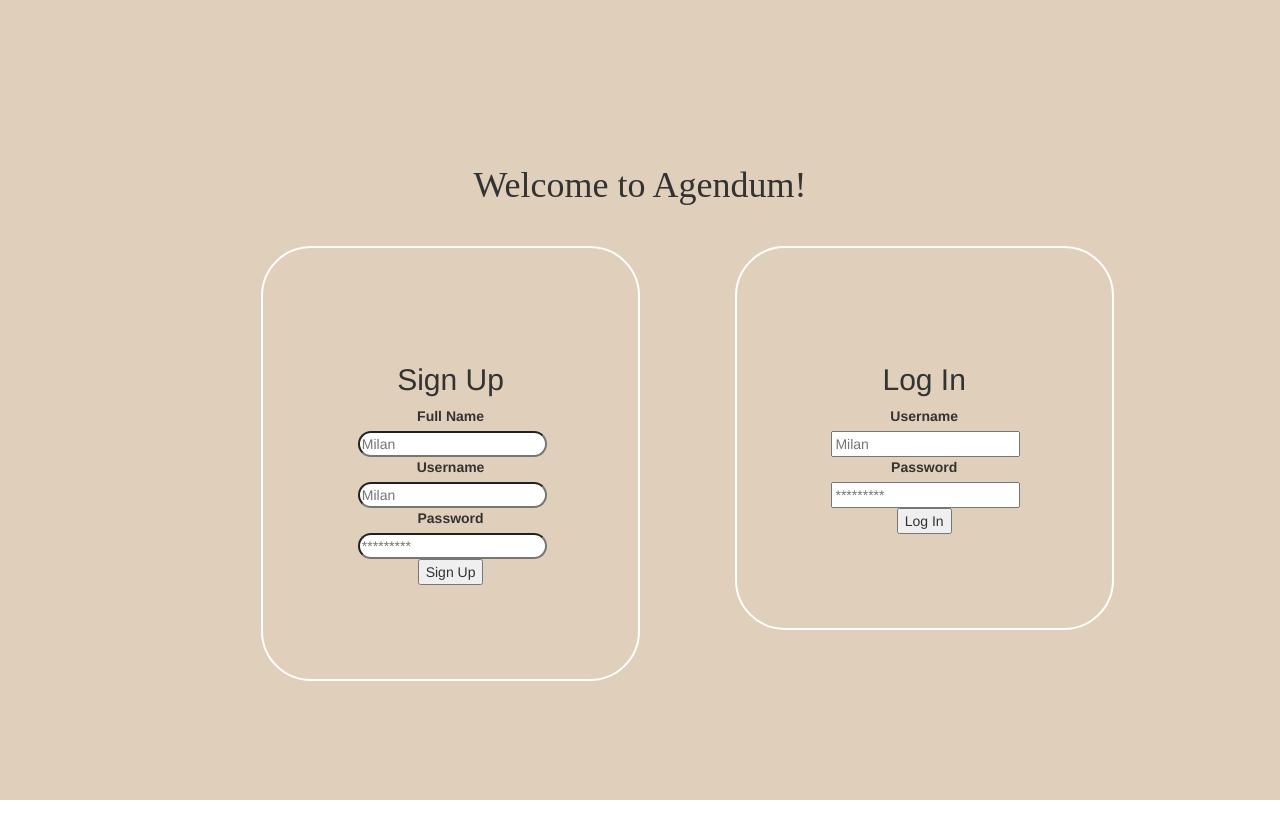
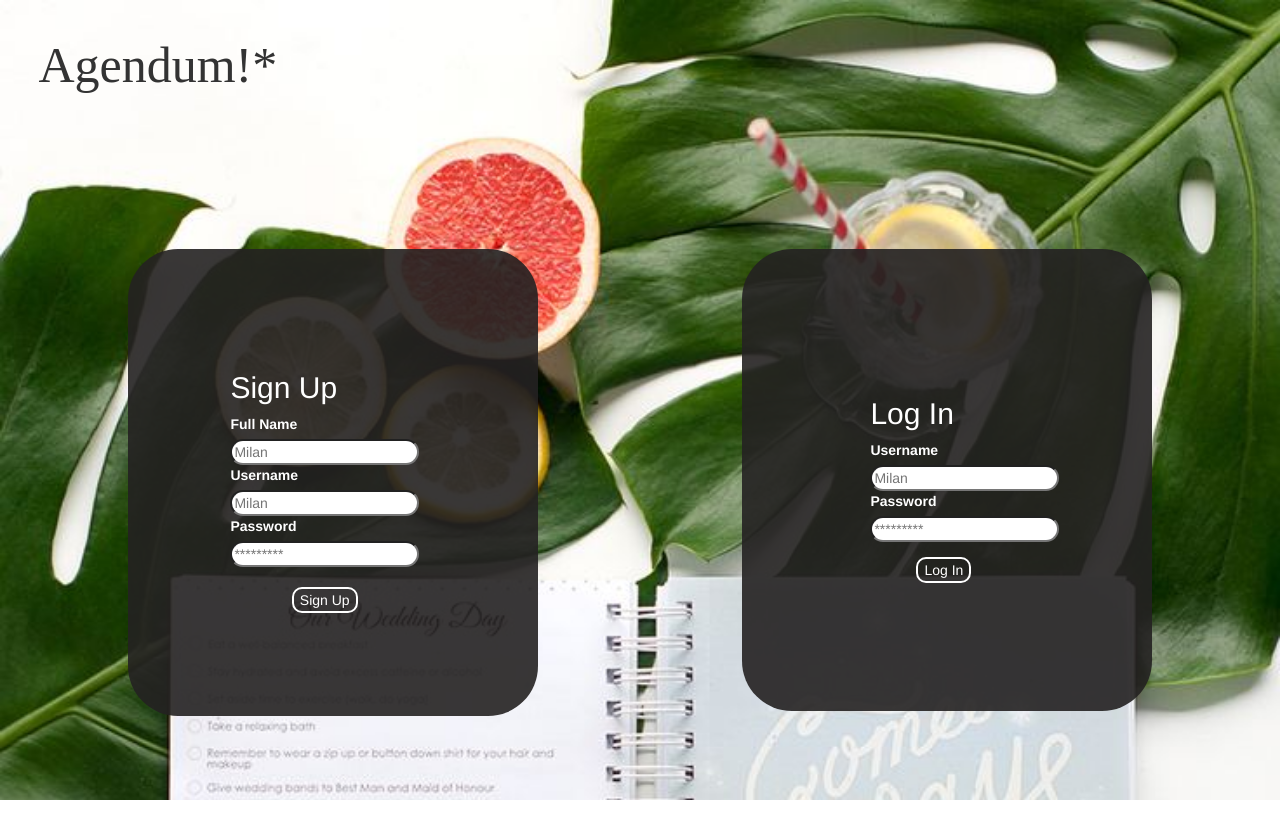
Before and after one commit to DharmaG/third-project, an Angular app: page / in a window 1280 px wide. Shown: the top 838 px of the page. After the commit the page ends 800 px from the top, so only its background shows below. Built offline with nearby package versions, Linux system fonts and the light colour scheme; a web font is replaced by a local one; what angular-calendar, ng2-simple-timer would draw is missing.

Commit message:
Home page

```diff
--- a/src/app/pages/home/home.component.css
+++ b/src/app/pages/home/home.component.css
@@ -1,13 +1,11 @@
-
 
 h1 {
   font-family: 'Petit Formal Script', cursive;
-  text-align: center;
   margin: 0;
+  font-size: 50px;
+  padding: 3%;
 }
- .homeTitle {
-   padding: 13%;
- }
+
 .homeLinks {
   text-align: center;
 }
@@ -22,6 +20,13 @@ a:hover {
 }
 
 .background {
-  background-image: url(../../photos/solidcream.png);
+  background-image: url(../../photos/planning.jpg);
+  background-repeat: no-repeat;
+  background-size: 100% 159%;
+  width: 100%;
   height: 100%;
 }
+
+.signLog {
+  margin: 6% 10%;
+}
--- a/src/app/pages/home/home.component.html
+++ b/src/app/pages/home/home.component.html
@@ -1,21 +1,20 @@
 <div class="background">
-  <div class="homeTitle">
+
+
     <h1>
-      Welcome to {{title}}!
+    {{title}}!*
     </h1>
 <br>
 <br>
 
 
-  <div class="homeLinks" *ngIf="!userInfo">
+  <div class="signLog">
     <!-- <a class="btn btn-default btn-lg"  routerLink="/signup"> Sign Up </a> -->
     <app-signup></app-signup>
 
     <!-- <a class="btn btn-default btn-lg" routerLink="/login"> Log In </a> -->
     <app-login></app-login>
-    <br>
+
   </div>
-</div>
-
 
 </div>
--- a/src/app/pages/login/login.component.css
+++ b/src/app/pages/login/login.component.css
@@ -1,9 +1,23 @@
 
 .authentication {
-  border: 2px solid white;
   border-radius: 50px;
   width: 40%;
-  padding: 10%;
+  padding: 12.5%;
   display: inline-block;
   float: right;
+  background-color: rgba(36, 34, 34, 0.9);
+  color: white;
 }
+
+input {
+  border-radius: 50px;
+  color: black;
+}
+
+button {
+  background-color: transparent;
+  border: 2px solid white;
+  border-radius: 10px;
+  margin-top: 10%;
+  margin-left: 30%;
+}
--- a/src/app/pages/signup/signup.component.css
+++ b/src/app/pages/signup/signup.component.css
@@ -1,12 +1,22 @@
 
 .authetication {
-  border: 2px solid white;
   border-radius: 50px;
   width: 40%;
   padding: 10%;
   display: inline-block;
+  background-color: rgba(36, 34, 34, 0.9);
+  color: white;
 }
 
 input {
   border-radius: 50px;
+  color: black;
 }
+
+button {
+  background-color: transparent;
+  border: 2px solid white;
+  border-radius: 10px;
+  margin-top: 10%;
+  margin-left: 30%;
+}
--- a/src/app/pages/signup/signup.component.html
+++ b/src/app/pages/signup/signup.component.html
@@ -8,17 +8,20 @@
 
   <form (ngSubmit)="signupSubmit()">
     <label for="full-name-input"> Full Name </label>
+    <br>
     <input  id="full-name-input" type="text" placeholder="Milan"
     name="fullName" [(ngModel)]="newUser.signupFullName">
     <br>
 
 
     <label for="username-input"> Username </label>
+    <br>
     <input  id="username-input" type="text" placeholder="Milan"
     name="username" [(ngModel)]="newUser.signupUserName">
     <br>
 
     <label for="password-input"> Password </label>
+    <br>
     <input  id="password-input" type="password" placeholder="*********"
     name="userPassword" [(ngModel)]="newUser.signupPassword">
     <br>
--- a/src/app/pages/todo-input/todo-input.component.css
+++ b/src/app/pages/todo-input/todo-input.component.css
@@ -1,18 +1,29 @@
 .background {
   background-image: url(../../photos/puertorico.jpg);
   height: 150%;
+  color: white;
 }
+
 
 .userInfo {
 display: inline-block;
 margin: 14% 30%;
 }
 
-
+.calendarLink {
+  margin: 2%;
+  font-size: 20px;
+  color: white;
+}
 
 h1 {
   width: 150%;
   font-size: 85px;
+}
+
+.plan{
+  font-size: 20px;
+  margin-left: 30%;
 }
 
 h3 {
@@ -39,22 +50,20 @@ li {
   margin: 3% 8%;
   border-radius: 15px;
   padding: 10px;
-  background-color: rgba(35, 151, 242, 0.8);
+  background-color: rgba(36, 34, 34, 0.8);
 }
 
 
 .today {
   float: left;
-  margin-top: 5%;
+  margin-top: 4%;
   font-size: 110px;
-  font-weight: bold;
-  color: rgb(232, 216, 193);
 }
 
 
 #todo-input {
   border: none;
-  border-bottom: 2px solid black;
+  border-bottom: 2px solid white;
   width: 120%;
   background-color: transparent;
 }
@@ -66,9 +75,15 @@ li {
 .add {
   border-radius: 80px;
   background-color: transparent;
-  border-color: black;
+  color: rgba(36, 34, 34, 0.8);
+  border-color: rgba(36, 34, 34, 0.8);
   top: -21px;
   left: 134%;
+}
+
+.fullDate {
+  font-size: 20px;
+  display: inline-block;
 }
 
 .time {
@@ -85,4 +100,7 @@ li {
 
 .pause {
 margin-left: 20%;
+background-color: transparent;
+border: 1px solid white;
+border-radius: 30px;
 }
--- a/src/app/pages/todo-input/todo-input.component.html
+++ b/src/app/pages/todo-input/todo-input.component.html
@@ -1,8 +1,8 @@
-<div class="background">
+<div class="background backgroundFront">
 
 <div *ngIf="userInfo" >
 
-  <a  routerLink="/calendar"> Calendar </a>
+  <a class="calendarLink" routerLink="/calendar"> Calendar </a>
 
 <div class="userInfo" >
 
@@ -13,7 +13,7 @@
     <form (ngSubmit)="saveNewTodo()">
       <label for="todo-input" class="plan"> What is your plan today ? </label>
       <br><br>
-      <input  id="todo-input" type="text"  name="todoName"
+      <input class="input"  id="todo-input" type="text"  name="todoName"
       [(ngModel)]="newTodo.todo"  />
 
       <button class="glyphicon glyphicon-plus add" > </button>
--- a/src/app/services/auth-api.service.ts
+++ b/src/app/services/auth-api.service.ts
@@ -5,6 +5,7 @@ import 'rxjs/add/operator/do';
 
 import { SignupInfo } from '../interfaces/signup-info';
 import { LoginInfo } from '../interfaces/login-info';
+import { environment } from '../../environments/environment';
 
 // UNCOMMENT TO DEPLOY ------------------------
 // import { environment } from '../../environments/environment';
@@ -12,7 +13,7 @@ import { LoginInfo } from '../interfaces/login-info';
 @Injectable()
 export class AuthApiService {
 
-  baseUrl: string = 'http://localhost:3000';
+  baseUrl: string = environment.apiUrl;
 
     loginStatusSubject = new BehaviorSubject<any>({ isLoggedIn: false });
     loginStatusNotifier = this.loginStatusSubject.asObservable();
--- a/src/app/services/todo-api.service.ts
+++ b/src/app/services/todo-api.service.ts
@@ -3,13 +3,14 @@ import { Injectable } from '@angular/core';
 import { HttpClient } from '@angular/common/http';
 
 import { TodoInfo } from '../interfaces/todo-info';
+import { environment } from '../../environments/environment';
 
 
 
 @Injectable()
 export class TodoApiService {
 
-  baseUrl: string = 'http://localhost:3000';
+  baseUrl: string = environment.apiUrl;
 
   constructor(
     private http: HttpClient
--- a/src/environments/environment.prod.ts
+++ b/src/environments/environment.prod.ts
@@ -1,3 +1,4 @@
 export const environment = {
-  production: true
+  production: true,
+    apiUrl: ''
 };
--- a/src/environments/environment.ts
+++ b/src/environments/environment.ts
@@ -4,5 +4,6 @@
 // The list of which env maps to which file can be found in `.angular-cli.json`.
 
 export const environment = {
-  production: false
+  production: false,
+  apiUrl: 'http://localhost:3000'
 };
```
Also changed, not shown: src/app/pages/home/home.component.ts (+7 -0 lines), src/app/photos/plan.jpg (added), src/app/photos/planning.jpg (added).
